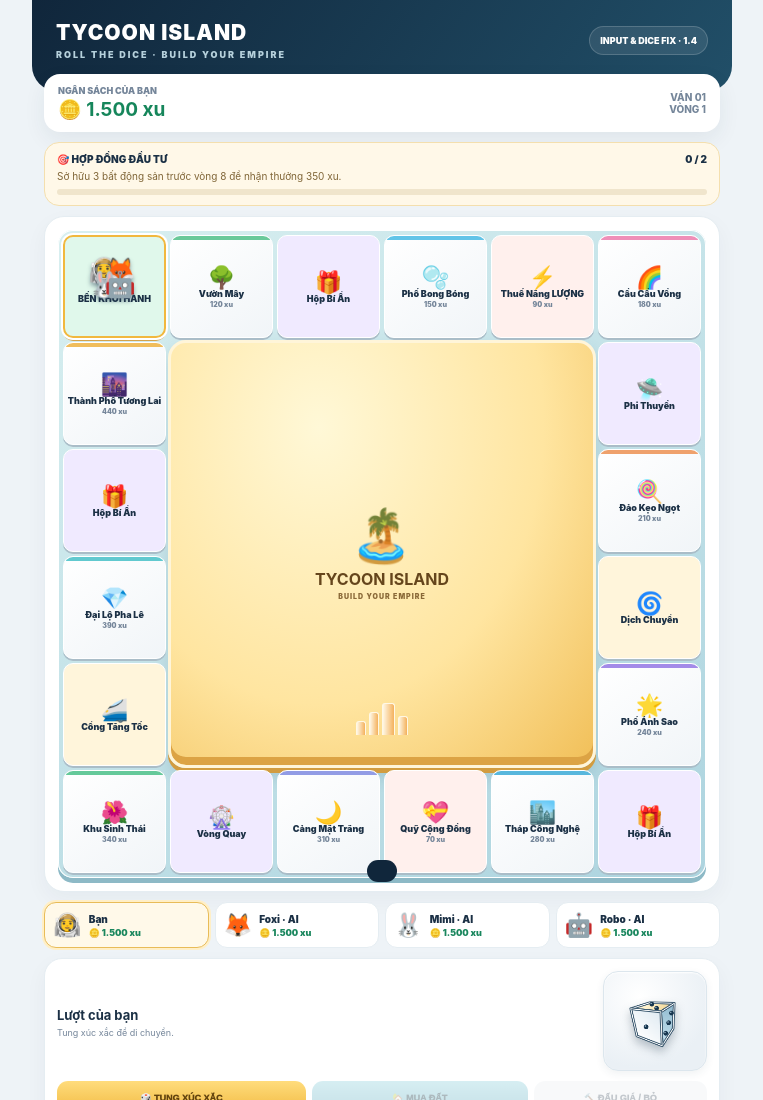
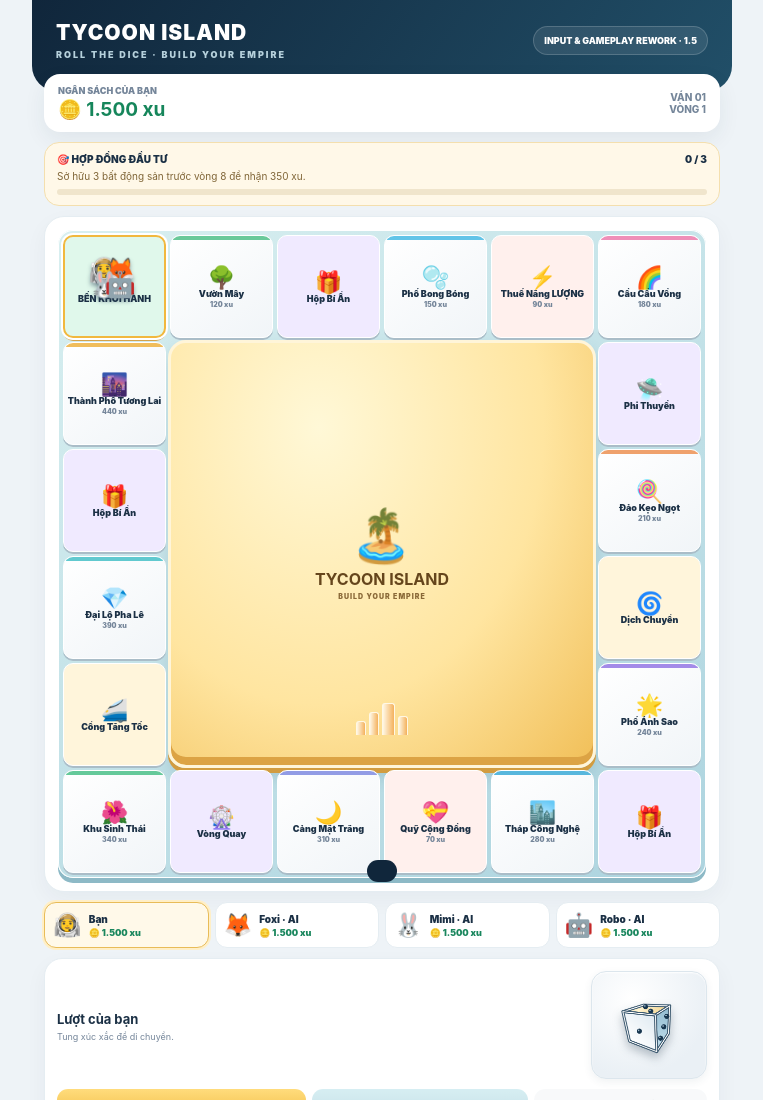
Before and after one commit to Tainguyen1234/tycoon-island, a plain HTML site: page index.html in a window 1280 px wide. Shown: the top 1100 px of the page, without its empty margins (258-1021 px from the left). Drawn offline with Linux system fonts and the light colour scheme.

Commit message:
Fix contract progress, wire property auction action, improve dice display (V1.5)

```diff
--- a/index.html
+++ b/index.html
@@ -11,8 +11,8 @@ main{padding:0 12px;margin-top:-17px}.wallet{display:flex;align-items:center;jus
 .island{position:absolute;z-index:1;inset:17%;border:3px solid #fff5d9;border-radius:18px;background:radial-gradient(ellipse at 35% 20%,#fff8d7,#ffe5a0 58%,#f1bf58);box-shadow:inset 0 -8px 0 #dca344,0 5px 0 #d29c40,0 9px 15px #3b64742c;display:flex;flex-direction:column;align-items:center;justify-content:center;text-align:center;overflow:hidden}.island .icon{font-size:clamp(29px,8vw,48px);filter:drop-shadow(0 4px 0 #d29a3e);animation:float 3s ease-in-out infinite}.island b{font-size:clamp(10px,2.8vw,16px);color:#65451c;z-index:1;margin-top:3px}.island small{font-size:7px;letter-spacing:1px;color:#8a6938;font-weight:950;margin-top:3px}.mini-city{position:absolute;bottom:7%;display:flex;align-items:end;gap:3px;opacity:.75}.mini-city i{display:block;width:10px;border:1px solid white;border-bottom:0;border-radius:3px 3px 0 0;background:linear-gradient(90deg,#fff,#f1a24a)}.mini-city i:nth-child(1){height:14px}.mini-city i:nth-child(2){height:23px}.mini-city i:nth-child(3){height:32px;width:13px}.mini-city i:nth-child(4){height:19px}
 .pawn{position:absolute;z-index:5;font-size:clamp(17px,4.5vw,25px);transform:translate(-50%,-75%);filter:drop-shadow(0 3px 2px #29415a70);transition:left .42s cubic-bezier(.2,.8,.2,1),top .42s cubic-bezier(.2,.8,.2,1);pointer-events:none}
 .roster{display:grid;grid-template-columns:repeat(2,minmax(0,1fr));gap:6px;margin:10px 0}.player{display:flex;align-items:center;gap:7px;min-width:0;padding:8px;border:1px solid var(--line);border-radius:12px;background:white}.player.active{border-color:#e8bc58;background:#fff9e9;box-shadow:0 0 0 2px #ffefc7}.avatar{font-size:23px}.pname{font-size:10px;font-weight:950;white-space:nowrap}.cash{font-size:9px;color:#19865d;font-weight:900;margin-top:2px}
-.play-panel{background:#fff;border:1px solid var(--line);border-radius:18px;padding:12px;box-shadow:0 8px 22px #17364b0b}.play-head{display:flex;align-items:center;justify-content:space-between;gap:8px}.play-head b{font-size:13px}.play-head small{display:block;color:var(--muted);font-size:9px;margin-top:3px}.dice-stage{width:104px;height:100px;display:grid;place-items:center;background:radial-gradient(circle at 35% 25%,#fff,#eaf0f5 72%);border:1px solid #dce6ed;border-radius:15px;box-shadow:inset 0 1px 2px #fff,0 3px 8px #29445a12;overflow:hidden}
-#diceCanvas{display:block;width:100px;height:100px;max-width:100%;touch-action:none;filter:drop-shadow(0 5px 5px rgba(17,43,64,.28))}
+.play-panel{background:#fff;border:1px solid var(--line);border-radius:18px;padding:12px;box-shadow:0 8px 22px #17364b0b}.play-head{display:flex;align-items:center;justify-content:space-between;gap:8px}.play-head b{font-size:13px}.play-head small{display:block;color:var(--muted);font-size:9px;margin-top:3px}.dice-stage{width:116px;height:108px;display:grid;place-items:center;background:radial-gradient(circle at 35% 25%,#fff,#eaf0f5 72%);border:1px solid #dce6ed;border-radius:15px;box-shadow:inset 0 1px 2px #fff,0 3px 8px #29445a12;overflow:hidden}
+#diceCanvas{display:block;width:108px;height:108px;max-width:100%;touch-action:none;filter:drop-shadow(0 5px 5px rgba(17,43,64,.28))}
 .controls{display:grid;grid-template-columns:1.15fr 1fr .8fr;gap:6px;margin-top:10px}button{border:0;border-radius:11px;padding:12px 4px;font-size:9px;font-weight:950;cursor:pointer;touch-action:manipulation}button:disabled{opacity:.35;filter:grayscale(.3)}.roll{background:linear-gradient(#ffdc7c,#f0b83e);color:#62430e;box-shadow:0 3px 0 #d29b36}.buy{background:linear-gradient(#75d6e8,#3daac7);color:#083d50;box-shadow:0 3px 0 #278ba7}.pass{background:#eaf0f5;color:#506478}
 .action-info{margin-top:9px;background:#f3f7fa;border-radius:11px;padding:9px 10px;min-height:43px;font-size:10px;line-height:1.4;color:#536b7f}.action-info strong{color:#1c4058}.toast{position:fixed;left:50%;bottom:18px;transform:translate(-50%,100px);background:#10263b;color:white;padding:11px 15px;border-radius:12px;font-size:11px;font-weight:850;transition:.25s;z-index:20;max-width:90%;text-align:center}.toast.show{transform:translate(-50%,0)}
 .overlay{position:fixed;inset:0;background:#0c2036bb;display:none;align-items:center;justify-content:center;padding:20px;z-index:30}.overlay.show{display:flex}.dialog{width:min(340px,100%);background:#fff;border-radius:20px;padding:18px;text-align:center;box-shadow:0 20px 55px #06162655}.dialog .symbol{font-size:38px}.dialog h3{margin:6px 0;font-size:18px}.dialog p{font-size:11px;color:#687c8e;line-height:1.45}.dialog .choices{display:flex;flex-wrap:wrap;gap:8px;margin-top:12px}.dialog button{flex:1;min-width:90px}.dialog button.choice-main{background:linear-gradient(#ffdc7c,#f0b83e);color:#62430e}.dialog button.choice-alt{background:#eaf0f5;color:#40586e}
@@ -21,7 +21,7 @@ footer{text-align:center;color:#91a2b0;font-size:8px;padding:13px}
 @media(min-width:560px){header{padding-left:24px;padding-right:24px}.roster{grid-template-columns:repeat(4,1fr)}.tile{border-radius:10px}.board-card{padding:13px}}
 @media(max-width:360px){main{padding:0 8px}.board{gap:3px;padding:4px}.tile{border-radius:6px}.controls{gap:4px}button{font-size:8px}.mission{padding:8px}}
 </style></head><body><div class="app">
-<header><div class="head"><div class="logo">TYCOON ISLAND<small>ROLL THE DICE · BUILD YOUR EMPIRE</small></div><div class="version">INPUT & DICE FIX · 1.4</div></div></header>
+<header><div class="head"><div class="logo">TYCOON ISLAND<small>ROLL THE DICE · BUILD YOUR EMPIRE</small></div><div class="version">INPUT & GAMEPLAY REWORK · 1.5</div></div></header>
 <main>
 <div class="wallet"><div><label>NGÂN SÁCH CỦA BẠN</label><strong id="balance">🪙 1.500 xu</strong></div><div class="turnno" id="turnNo">VÁN 01<br>LƯỢT 1</div></div>
 <div class="mission"><div class="mission-top"><span>🎯 HỢP ĐỒNG ĐẦU TƯ</span><span id="missionCount">0 / 3</span></div><p id="missionText">Sở hữu 3 bất động sản trước vòng 8 để nhận thưởng 350 xu.</p><div class="bar"><i id="missionBar"></i></div></div>
@@ -111,7 +111,7 @@ function build(){spaces.forEach((s,i)=>{let el=document.createElement("div");el.
 function ownerOf(k){return players.findIndex(p=>p.lands.includes(k))}
 function say(t){$("info").innerHTML=t}
 function toast(t){$("toast").textContent=t;$("toast").classList.add("show");setTimeout(()=>$("toast").classList.remove("show"),1900)}
-function updateMission(){let count=players[0].lands.length;$("missionCount").textContent=Math.min(count,2)+" / 2";$("missionBar").style.width=Math.min(count/2*100,100)+"%";if(!missionDone&&count>=2&&round<=6){missionDone=true;players[0].cash+=300;toast("🎯 Hợp đồng hoàn thành: +300 xu!");$("missionText").textContent="Hoàn thành! Bạn nhận được 300 xu thưởng."}else if(round>6&&!missionDone){$("missionText").textContent="Hợp đồng đã hết hạn. Hãy tiếp tục xây dựng đế chế."}}
+function updateMission(){let count=players[0].lands.length,target=3,deadline=8,reward=350;$("missionCount").textContent=Math.min(count,target)+" / "+target;$("missionBar").style.width=Math.min(count/target*100,100)+"%";if(!missionDone&&count>=target&&round<=deadline){missionDone=true;players[0].cash+=reward;toast("🎯 Hợp đồng hoàn thành: +"+reward+" xu!");$("missionText").textContent="Hoàn thành! Bạn nhận "+reward+" xu thưởng."}else if(!missionDone){$("missionText").textContent="Sở hữu "+target+" bất động sản trước vòng "+deadline+" để nhận "+reward+" xu."}else{$("missionText").textContent="Hợp đồng đã hoàn thành. Tiếp tục thống trị các khu đất!"}}
 function render(){ $("roster").innerHTML="";players.forEach((p,i)=>{let el=document.createElement("div");el.className="player"+(i===current?" active":"");el.innerHTML='<span class="avatar">'+p.emoji+'</span><div><div class="pname">'+p.name+(p.ai?" · AI":"")+'</div><div class="cash">🪙 '+p.cash.toLocaleString("vi-VN")+' xu</div></div>';$("roster").appendChild(el);let point=xy[p.pos];$("pawn"+i).style.left=point[0]+"%";$("pawn"+i).style.top=point[1]+"%";$("pawn"+i).style.marginLeft=([-8,8,-8,8][i])+"px";$("pawn"+i).style.marginTop=([-7,-7,7,7][i])+"px"});spaces.forEach((s,i)=>{let own=ownerOf(i),dot=$("owner"+i),tile=$("tile"+i);dot.hidden=own<0;if(own>=0)dot.style.background=players[own].color;tile.classList.toggle("current",players[current].pos===i);$("building"+i).textContent=s.level?(s.level>=3?"🏨":s.level===2?"🏢":"🏠"):""});$("balance").textContent="🪙 "+players[0].cash.toLocaleString("vi-VN")+" xu";$("turnNo").innerHTML="VÁN 01<br>VÒNG "+round;$("turnTitle").textContent=current===0?"Lượt của bạn":"Lượt của "+players[current].name;$("turnHint").textContent=current===0?(hasRolled?"Bạn đã đến ô mới. Hãy quyết định!":"Tung xúc xắc để di chuyển."): "Đối thủ đang tính nước đi...";$("roll").disabled=hasRolled||gameOver||current!==0;$("action").disabled=!hasRolled||gameOver||current!==0;$("end").disabled=!hasRolled||gameOver||current!==0;updateMission()}
 function movePlayer(index,n,done){let p=players[index],steps=0;function step(){if(steps>=n){if(done)done();return}p.pos=(p.pos+1)%20;steps++;if(p.pos===0){p.cash+=200;toast("🚀 Qua khởi hành: +200 xu")}render();setTimeout(step,145)}step()}
 function resolve(index){let p=players[index],s=spaces[p.pos],own=ownerOf(p.pos);landed=true;if(s[1]==="property"){if(own<0){if(index===0){let cost=s[3];$("action").textContent="🏡 MUA "+cost;$("action").disabled=p.cash<cost;say('<strong>'+s[2]+' '+s[0]+'</strong><br>Giá niêm yết '+cost+' xu · Tiền thuê '+s[4]+' xu. Mua ngay hoặc mở đấu giá để thử giành giá tốt hơn.')}else{if(p.cash>=s[3]+100&&Math.random()>.18){purchase(index);say(p.name+" đã mua "+s[0]+".")}else say(p.name+" bỏ qua cơ hội mua "+s[0]+".");render();setTimeout(endTurn,650)}}else if(own!==index){let rent=s[4]*(1+(s.level||0));if(hasFullDistrict(own,s[6]))rent=Math.round(rent*2);p.cash-=rent;players[own].cash+=rent;players[own].rentEarned+=rent;say('<strong>💸 Tiền thuê '+rent+' xu</strong><br>'+p.name+' trả tiền thuê cho '+players[own].name+'.');toast("💸 "+p.name+" trả "+rent+" xu");checkBankrupt(index);render();if(index!==0)setTimeout(endTurn,750)}else{if(index===0){$("action").textContent="🏗️ NÂNG CẤP";say('<strong>🏡 '+s[0]+'</strong><br>Đây là đất của bạn. Nâng cấp tốn '+Math.round(s[3]*.55)+' xu và tăng tiền thuê.')}else{say(p.name+" ghé thăm bất động sản của mình.");setTimeout(endTurn,600)}}}else if(s[1]==="tax"){p.cash-=s[3];say("⚡ "+p.name+" trả "+s[3]+" xu thuế.");checkBankrupt(index);render();if(index!==0)setTimeout(endTurn,700)}else if(s[1]==="event"){triggerEvent(index)}else{p.cash+=70;say("✨ "+p.name+" nhận 70 xu thưởng từ trạm dịch chuyển.");render();if(index!==0)setTimeout(endTurn,650)}}
@@ -127,6 +127,6 @@ function endTurn(){if(gameOver||modalBusy)return;current=(current+1)%4;if(curren
 function aiMove(){if(gameOver)return;let n=1+Math.floor(Math.random()*6);say(players[current].name+" đang tung xúc xắc...");animateDie(n,()=>{movePlayer(current,n,()=>{resolve(current)})})}
 $("roll").onclick=()=>{if(hasRolled||current!==0||gameOver)return;hasRolled=true;let n=1+Math.floor(Math.random()*6);say("🎲 Xúc xắc đang lăn...");animateDie(n,()=>{say("Bạn tung được "+n+" điểm.");movePlayer(0,n,()=>resolve(0))});render()};
 $("action").onclick=()=>{let s=spaces[players[0].pos];if(s[1]!=="property")return;if(ownerOf(players[0].pos)<0){if(purchase(0)){say("Bạn đã sở hữu "+s[0]+"! Hãy tiếp tục mở rộng đế chế.");$("action").textContent="🏡 ĐÃ MUA";$("action").disabled=true}}else if(ownerOf(players[0].pos)===0){upgrade()}};
-$("end").onclick=()=>{if(!hasRolled||current!==0)return;endTurn()};
+$("end").onclick=()=>{if(!hasRolled||current!==0||gameOver)return;let pos=players[0].pos,s=spaces[pos];if(s[1]==="property"&&ownerOf(pos)<0){auction()}else{endTurn()}};
 build();render();
 </script></body></html>
```
